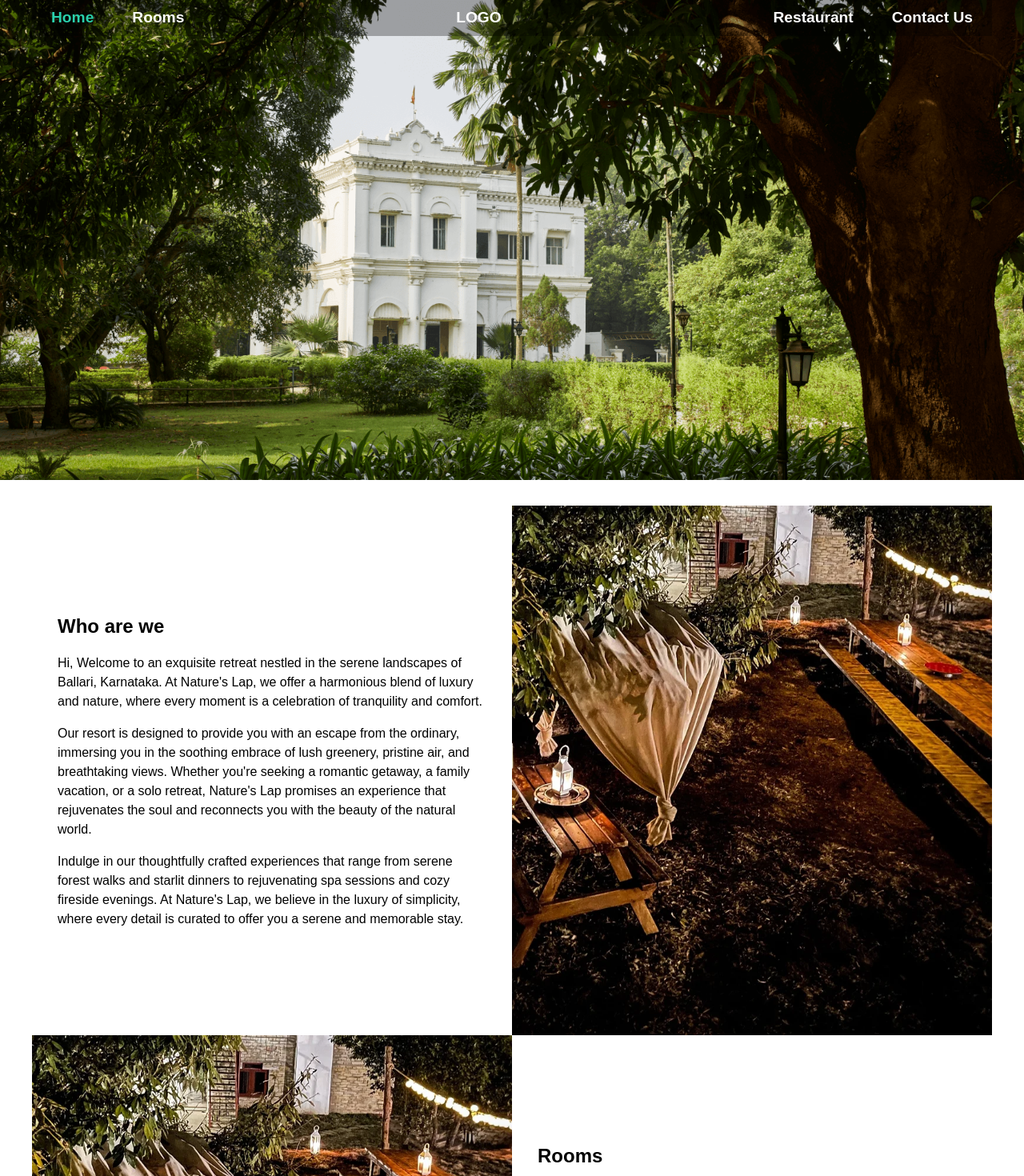
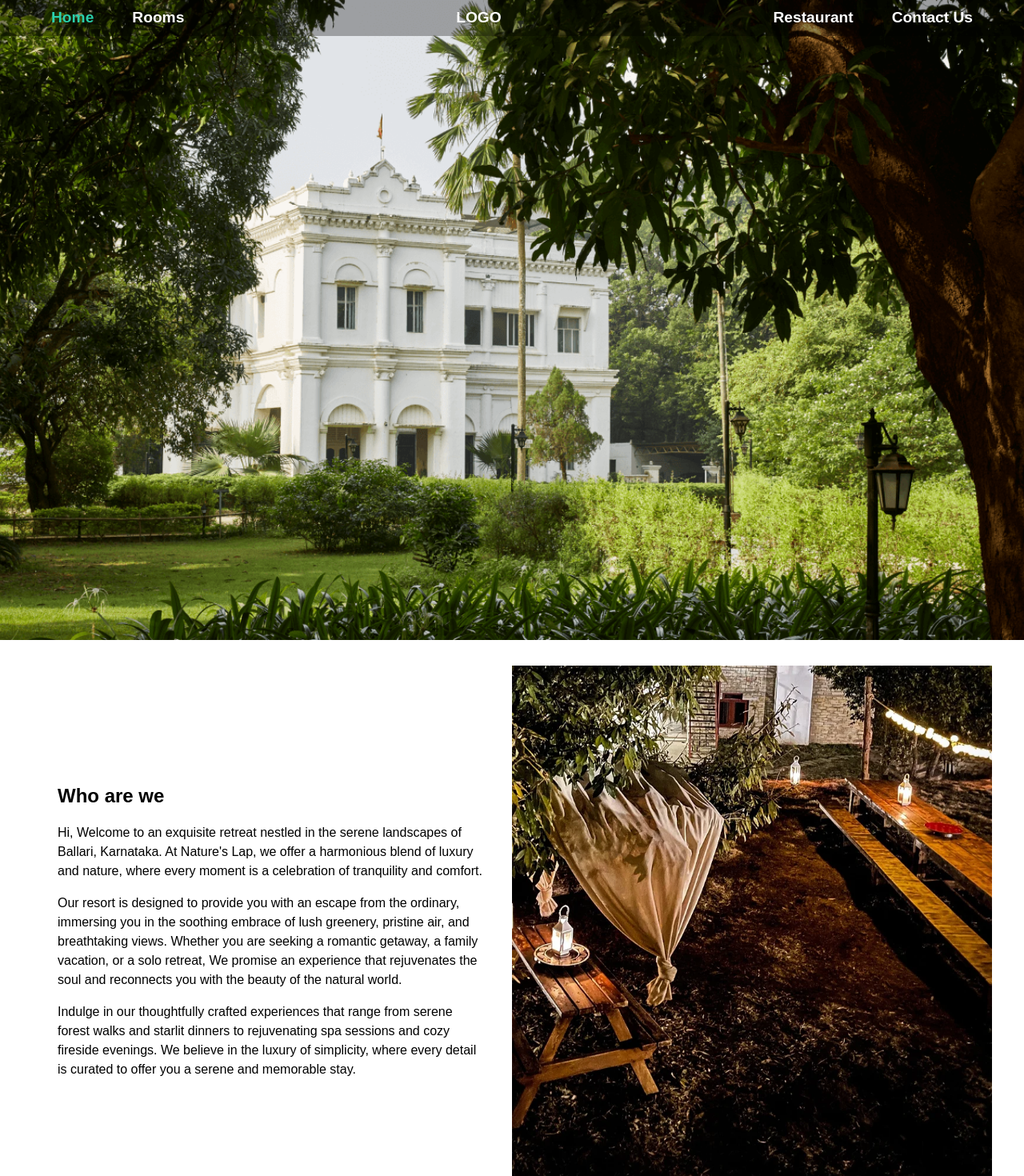
Before and after one commit to ayechico21/natures-lap, a React (Vite) app: page / in a window 1280 px wide. Shown: the top 1470 px of the page at 80% size. Built offline with nearby package versions, Linux system fonts and the light colour scheme; the HTML template or start-up script is replaced by a standard one.

Commit message:
added: route img

```diff
--- a/src/components/Header.jsx
+++ b/src/components/Header.jsx
@@ -1,14 +1,18 @@
 import React from "react";
-import { NavLink } from "react-router-dom";
+import { NavLink, useLocation } from "react-router-dom";
 import styled from "styled-components";
 
 function Header({ scrollToFooter }) {
-  const url = new URL("/mainBg.png", import.meta.url).href;
-  console.log(url);
+  //const url = new URL("/mainBg.png", import.meta.url).href;
+  let url = "/mainBg.png";
+  const location = useLocation();
+  console.log(location);
+  if (location?.pathname?.includes("room")) url = "/room2.webp";
+  else if (location?.pathname?.includes("dining")) url = "/room4.webp";
   return (
     <Wrapper>
       <MainImage src={url} />
-
+      <ListWrapper>
         <List>
           <StyledNavLink to="/">Home</StyledNavLink>
           <StyledNavLink to="/rooms">Rooms</StyledNavLink>
@@ -16,15 +20,35 @@ function Header({ scrollToFooter }) {
           <StyledNavLink to="/dining">Restaurant</StyledNavLink>
           <ListItem onClick={scrollToFooter}>Contact Us</ListItem>
         </List>
+      </ListWrapper>
     </Wrapper>
   );
 }
 
 const Wrapper = styled.header`
   width: 100%;
+  height: 100vh;
+  overflow: hidden;
+  display: flex; /* Center the image within the container */
+  justify-content: center; /* Center horizontally */
+  align-items: center;
 `;
 
-const MainImage = styled.img``;
+const MainImage = styled.img`
+  width: 100%;
+  height: 100%;
+  object-fit: cover;
+`;
+
+const ListWrapper = styled.div`
+  width: 100%;
+  position: absolute;
+  top: 0;
+  left: 50%;
+  transform: translateX(-50%);
+  color: white;
+  background-color: hsla(0, 0%, 0%, 0.3);
+`;
 
 const List = styled.ul`
   width: 100%;
@@ -34,13 +58,14 @@ const List = styled.ul`
   display: flex;
   gap: 48px;
   padding: 8px 24px;
-  position: absolute;
+  margin: 0 auto
+  /*position: absolute;
   top: 0;
   left: 50%;
   transform: translateX(-50%);
   color: white;
   /*  backdrop-filter: blur(1px); */
-  background-color: hsla(0, 0%, 0%, 0.3);
+  /*background-color: hsla(0, 0%, 0%, 0.3);*/
 `;
 
 const ListItem = styled.li`
--- a/src/pages/Home.jsx
+++ b/src/pages/Home.jsx
@@ -1,9 +1,19 @@
 import React from "react";
+import { useNavigate, useLocation } from "react-router-dom";
 import styled from "styled-components";
 
 function Home() {
   /* const url = new URL("/mainBg.png", import.meta.url).href; */
   const url = "/room1.webp";
+  const navigate = useNavigate();
+  const location = useLocation();
+
+  const handleDiningNavigatio = () => {
+    navigate("/dining", { state: location, replace: true });
+  };
+  const handleRoomsNavigation = () => {
+    navigate("/rooms", { state: location, replace: true });
+  };
   return (
     <Wrapper>
       <MainCard>
@@ -18,17 +28,17 @@ function Home() {
           <p>
             Our resort is designed to provide you with an escape from the
             ordinary, immersing you in the soothing embrace of lush greenery,
-            pristine air, and breathtaking views. Whether you're seeking a
-            romantic getaway, a family vacation, or a solo retreat, Nature's Lap
-            promises an experience that rejuvenates the soul and reconnects you
-            with the beauty of the natural world.{" "}
+            pristine air, and breathtaking views. Whether you are seeking a
+            romantic getaway, a family vacation, or a solo retreat, We promise
+            an experience that rejuvenates the soul and reconnects you with the
+            beauty of the natural world.
           </p>
           <p>
             Indulge in our thoughtfully crafted experiences that range from
             serene forest walks and starlit dinners to rejuvenating spa sessions
-            and cozy fireside evenings. At Nature's Lap, we believe in the
-            luxury of simplicity, where every detail is curated to offer you a
-            serene and memorable stay.
+            and cozy fireside evenings. We believe in the luxury of simplicity,
+            where every detail is curated to offer you a serene and memorable
+            stay.
           </p>
         </InfoCard>
         <ImageWrapper>
@@ -53,13 +63,14 @@ function Home() {
             tranquil beauty of the natural world. Whether you choose a cozy room
             with garden views or a spacious suite overlooking the rolling hills,
             every detail has been carefully curated to ensure a harmonious blend
-            of elegance and comfort.{" "}
+            of elegance and comfort.
           </p>
           <p>
             From plush bedding and natural wood accents to soft lighting and
             private balconies, our rooms invite you to relax, recharge, and
             immerse yourself in the serene ambiance of our beloved resort.
           </p>
+          <NavButton onClick={handleRoomsNavigation}>Rooms</NavButton>
         </InfoCard>
       </MainCard>
       <MainCard>
@@ -72,7 +83,7 @@ function Home() {
             ingredients sourced from our organic gardens and nearby farms.
           </p>
           <p>
-            Whether you're enjoying a leisurely breakfast amidst the morning
+            Whether you are enjoying a leisurely breakfast amidst the morning
             mist, a sumptuous lunch with panoramic views, or a romantic dinner
             under the starlit sky, every meal is crafted to delight your palate.
             Our chefs blend traditional recipes with modern techniques, creating
@@ -85,6 +96,7 @@ function Home() {
             integral part of the overall experience, where every bite is a step
             closer to the heart of nature.
           </p>
+          <NavButton onClick={handleDiningNavigatio}>Dining</NavButton>
         </InfoCard>
         <ImageWrapper>
           <img src={url} />
@@ -117,4 +129,6 @@ const ImageWrapper = styled.div`
   overflow: hidden;
 `;
 
+const NavButton = styled.button``;
+
 export default Home;
```
Lines whose indentation alone changed are shown as unchanged.
